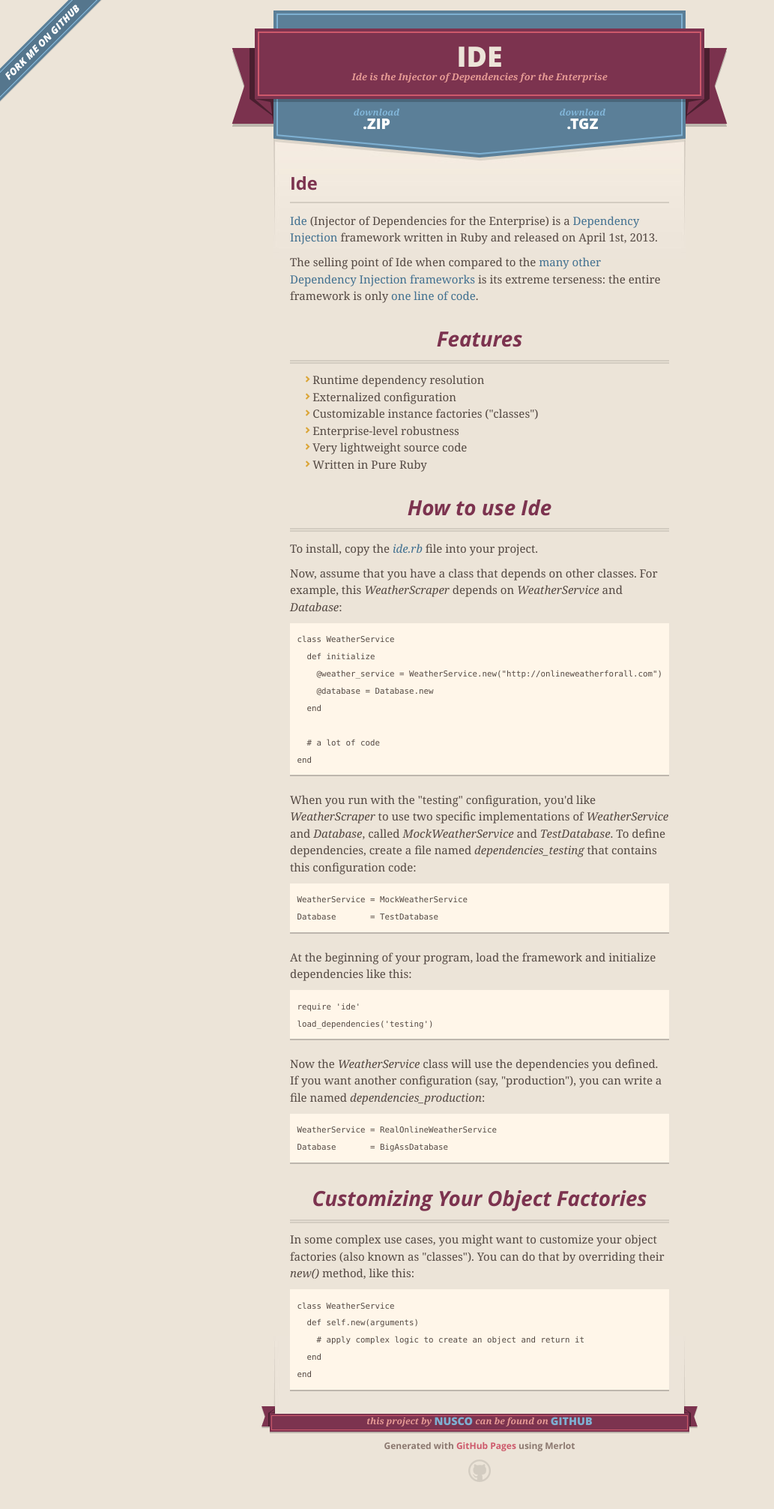
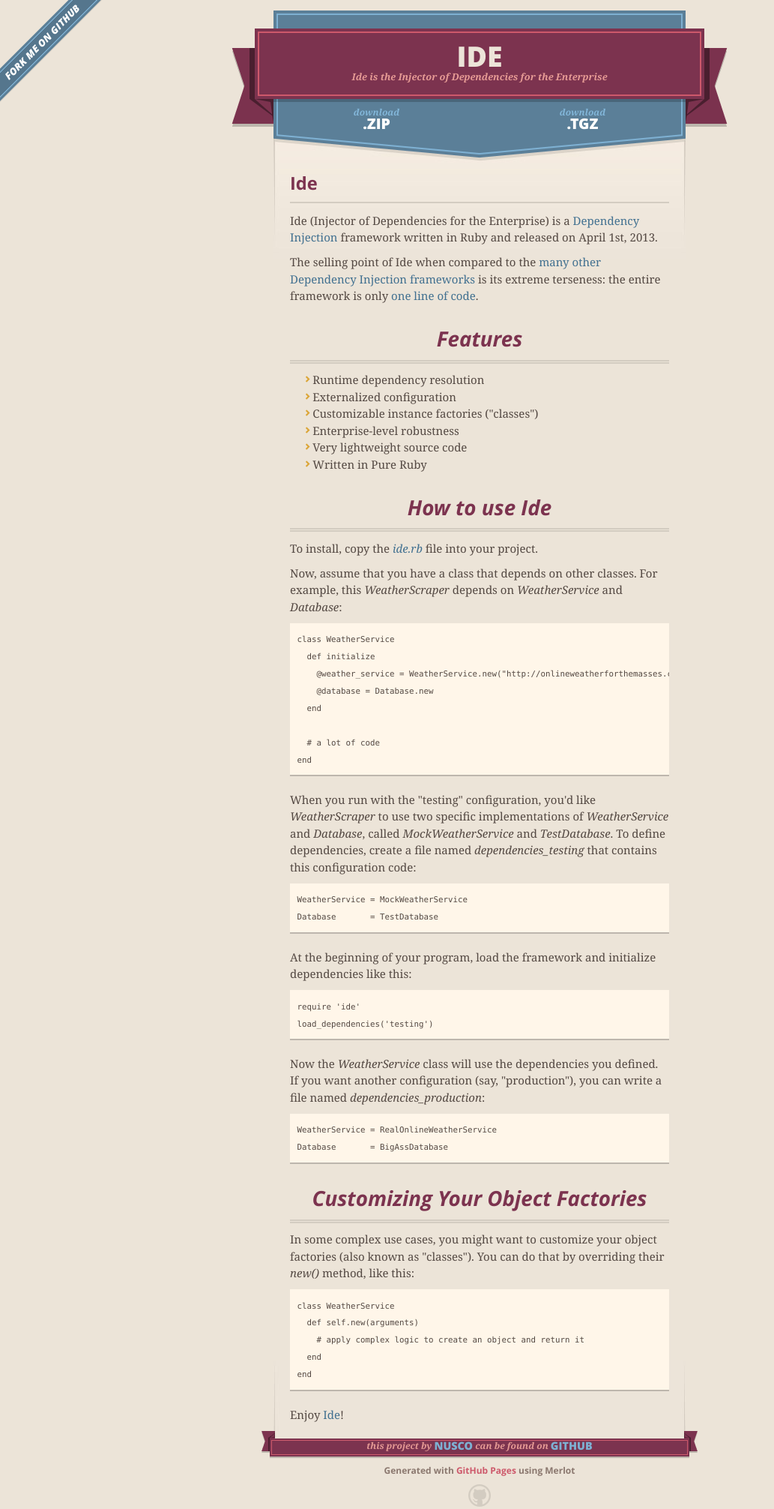
Before and after one commit to nusco/ide, a plain HTML site: page index.html in a window 1280 px wide. Shown: the whole page at 75% size, without its empty margins (0-1033 px from the left). Drawn offline with nearby package versions, Linux system fonts and the light colour scheme.

Commit message:
Create gh-pages branch via GitHub

```diff
--- a/index.html
+++ b/index.html
@@ -48,7 +48,7 @@
       <section id="main_content">
         <h2>Ide</h2>
 
-<p><a href="http://en.wikipedia.org/wiki/Ide_%28fish%29">Ide</a> (Injector of Dependencies for the Enterprise) is a <a href="en.wikipedia.org/wiki/Dependency_injection">Dependency Injection</a> framework written in Ruby and released on April 1st, 2013.</p>
+<p>Ide (Injector of Dependencies for the Enterprise) is a <a href="en.wikipedia.org/wiki/Dependency_injection">Dependency Injection</a> framework written in Ruby and released on April 1st, 2013.</p>
 
 <p>The selling point of Ide when compared to the <a href="http://en.wikipedia.org/wiki/Spring_Framework">many</a> <a href="http://www.ninject.org/">other</a> <a href="http://square.github.com/dagger/">Dependency</a> <a href="http://code.google.com/p/google-guice/">Injection</a> <a href="http://picocontainer.codehaus.org/">frameworks</a> is its extreme terseness: the entire framework is only <a href="https://github.com/nusco/ide/blob/master/ide.rb">one line of code</a>.</p>
 
@@ -69,7 +69,7 @@
 
 <pre><code>class WeatherService
   def initialize
-    @weather_service = WeatherService.new("http://onlineweatherforall.com")
+    @weather_service = WeatherService.new("http://onlineweatherforthemasses.com")
     @database = Database.new
   end
 
@@ -105,6 +105,8 @@ Database       = BigAssDatabase
   end
 end
 </code></pre>
+
+<p>Enjoy <a href="http://en.wikipedia.org/wiki/Ide_%28fish%29">Ide</a>!</p>
       </section>
 
       <footer>
```
Also changed, not shown: params.json (+1 -1 lines).
